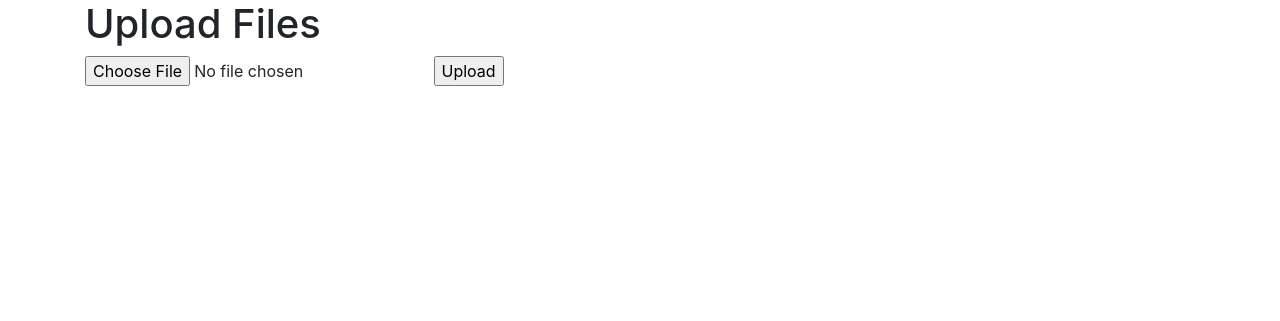
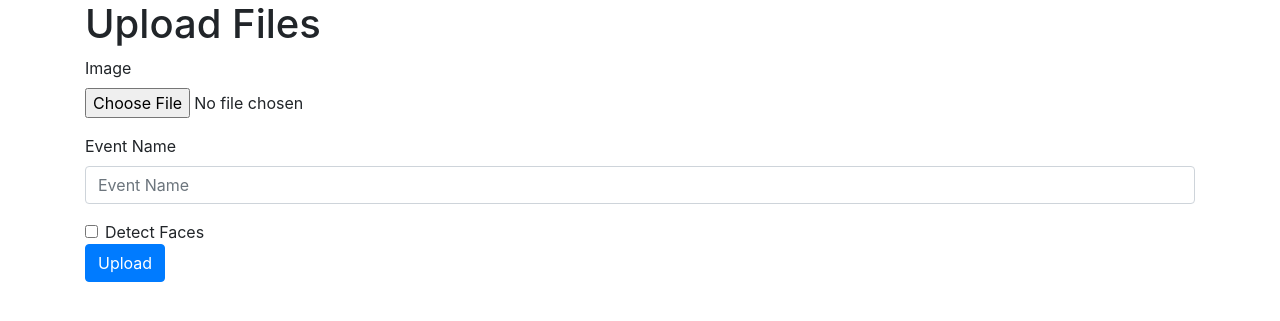
Before and after one commit to Louuu/python-blurryface, a Flask app: page /upload in a window 1280 px wide. Shown: the part 56-377 px from the top of the page. Run offline with Flask 2, Linux system fonts and the light colour scheme; parts of the project's set-up code (start-up, migrations or seed data) failed here and were passed over; some libraries are stand-ins or nearby versions.

Commit message:
added azure uploader

```diff
--- a/app.py
+++ b/app.py
@@ -1,10 +1,13 @@
 import os
 import sys
 import yaml
+import uuid
 
-from flask import Flask, flash, request, render_template
+from flask import Flask, flash, request, redirect, render_template
+
 from PIL import Image
 from werkzeug.utils import secure_filename
+from azure.storage.blob import BlobServiceClient, BlobClient, ContainerClient, __version__
 
 app = Flask(__name__)
 app.secret_key = os.urandom(24)
@@ -44,7 +47,6 @@ def load_config():
     return config
 
 def process_image(imageName):
-
     #Set Paths
     imagePath = config['settings']['path_uploads'] + imageName
     outputPath = config['settings']['path_processed']
@@ -73,6 +75,8 @@ def process_image(imageName):
             output = "Error: Position {0} is not valid".format(logoPosition)
 
         image.save(outputPath + imageName)
+        upload_to_azure(outputPath + imageName, imageName)
+
         output = "Image {0} has been processed successfully".format(imagePath)
     except:
         output = "An exception occured"
@@ -82,4 +86,14 @@ def allowed_file(filename):
     return '.' in filename and \
            filename.rsplit('.', 1)[1].lower() in config['settings']['allowed_extensions']
 
+def upload_to_azure(filepath, filename):
+    connect_str = config['azure']['storage_connection_string']
+    container_name = config['azure']['storage_container_name']
+    blob_service_client = BlobServiceClient.from_connection_string(connect_str)
+    blob_client = blob_service_client.get_blob_client(container=container_name, blob=filename)
+
+    with open(filepath, "rb") as data:
+        blob_client.upload_blob(data)
+        blob_client.set_blob_metadata(metadata={"Application":"Image Uploader"})
+
 config = load_config()
--- a/requirements.txt
+++ b/requirements.txt
@@ -1,3 +1,4 @@
 pillow
 flask
 pyyaml
+azure-storage-blob
--- a/templates/upload.html
+++ b/templates/upload.html
@@ -6,8 +6,21 @@
 {% endblock %}
 
 {% block content %}
+
     <form method=post enctype=multipart/form-data>
-    <input type=file name=file>
-    <input type=submit value=Upload>
+      <div class="form-group">
+        <label for="file">Image</label>
+        <input type="file" class="form-control-file" id="file" name="file">
+      </div>
+      <div class="form-group">
+        <label for="event-name">Event Name</label>
+        <input type="text" class="form-control" id="event" name="event" placeholder="Event Name">
+      </div>
+      <div class="form-check">
+        <input type="checkbox" class="form-check-input" name="detect-faces" id="detect-faces">
+        <label class="form-check-label" for="detect-faces">Detect Faces</label>
+      </div>
+      <button type="submit" class="btn btn-primary">Upload</button>
     </form>
+
 {% endblock %}
```
